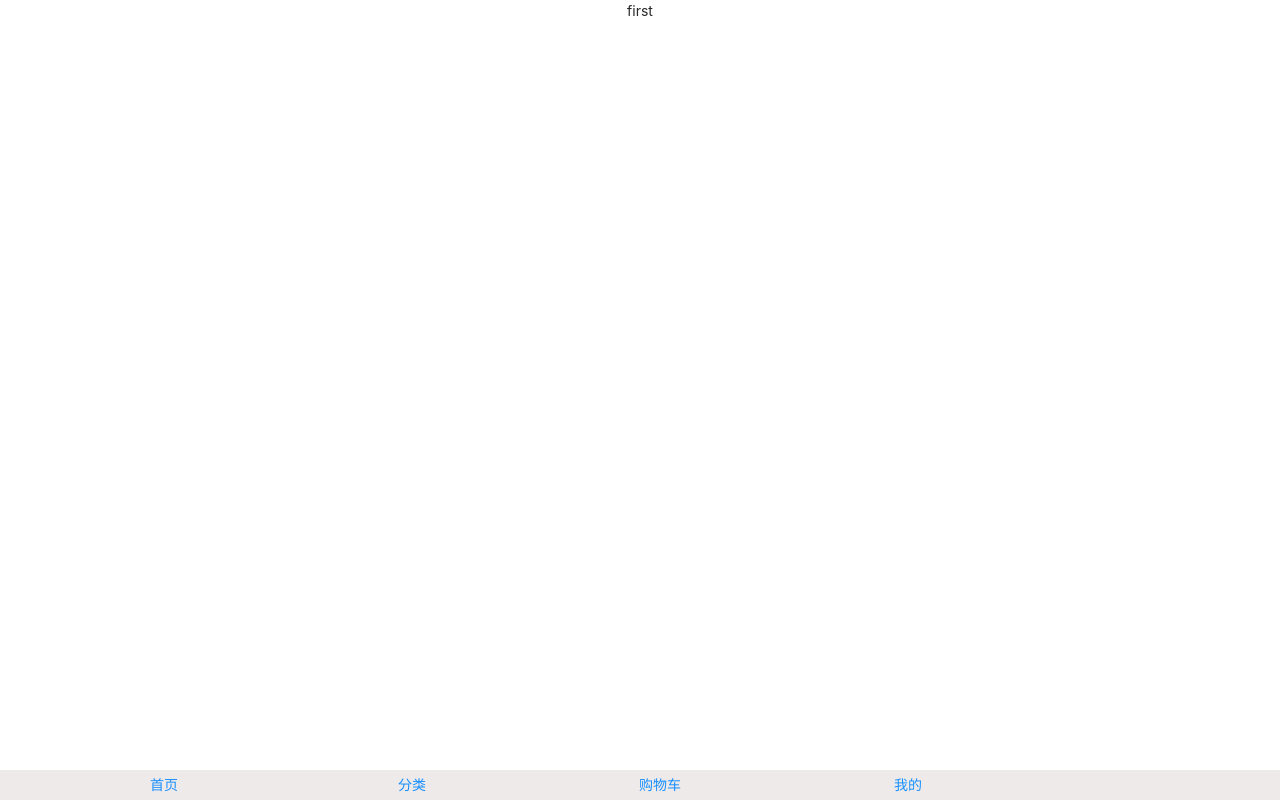
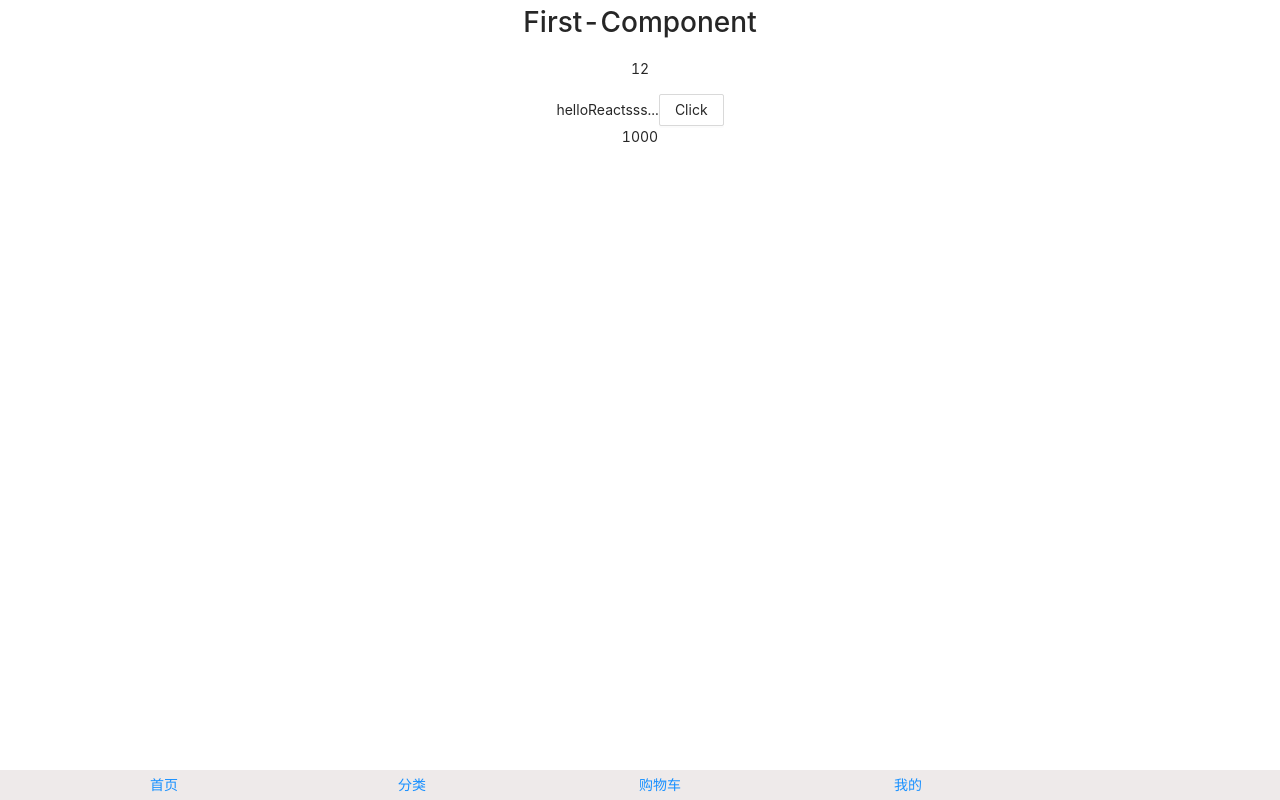
Before and after one commit to YanHSana/react-shopping, a React (Create React App) app: page / in a window 1280 px wide. Built offline with nearby package versions, Linux system fonts and the light colour scheme.

Commit message:
函数组件使用方法，函数组件的多条件渲染-使用纯函数组件

```diff
--- a/src/view/first/index.tsx
+++ b/src/view/first/index.tsx
@@ -1,4 +1,4 @@
-import React from 'react'
+import React, {useState, useEffect} from 'react'
 import {withRouter} from 'react-router-dom'
 import { Button } from 'antd';
 import axios from 'axios'
@@ -10,17 +10,60 @@ axios.defaults.baseURL = 'http://localhost:9000';
 //     console.log(res);
 //   })
 // }
-function getDate(){
-  axios.get('/community').then(res => {
-    console.log(res);
-  })
+// function getDate(){
+//   axios.get('/community').then(res => {
+//     console.log(res);
+//   })
+// }
+function methostest1(a, b){
+  console.log(a + b);
+  return a+b;
 }
 
-function first(props:any){
+function Acom(props){
+  const [title, settitle] = useState(props.title)
+  useEffect(() => {
+    console.log(title);
+    console.log(props);
+  },[title])
   return(
-    <div className='first-com' key={props.location.key}>
-      first
-      {/* <Button type="primary" onClick={getDate}>Button-First</Button> */}
+    <div>
+      {title}
+      <Button onClick={() => settitle(title + 'e')}>Click</Button>
+    </div>
+  )
+}
+
+function NumTest(props){
+  return <><span>{props.numContent}</span></>
+}
+
+function NumNone(props){
+  return <><span>{props.numContent}</span></>
+}
+function NumChange(props){
+  const {numContent, numClor} = props.dataSource;
+  if(numContent == '1000'){
+    return <NumTest numContent={numContent} />
+  }else{
+    return <NumNone numContent={numContent} />
+  }
+}
+function first(){
+  let dataSource = {
+    numContent: '1000',
+    numColor: 'successColor'
+  }
+
+  let testA = methostest1(5,7);
+  console.log(testA);
+
+  return(
+    <div className='first-com'>
+     <h1>First-Component</h1>
+     <p>{testA}</p>
+      <Acom title='helloReactsss...'></Acom>
+      <NumChange dataSource={dataSource}></NumChange>
     </div>
   )
 }
```
